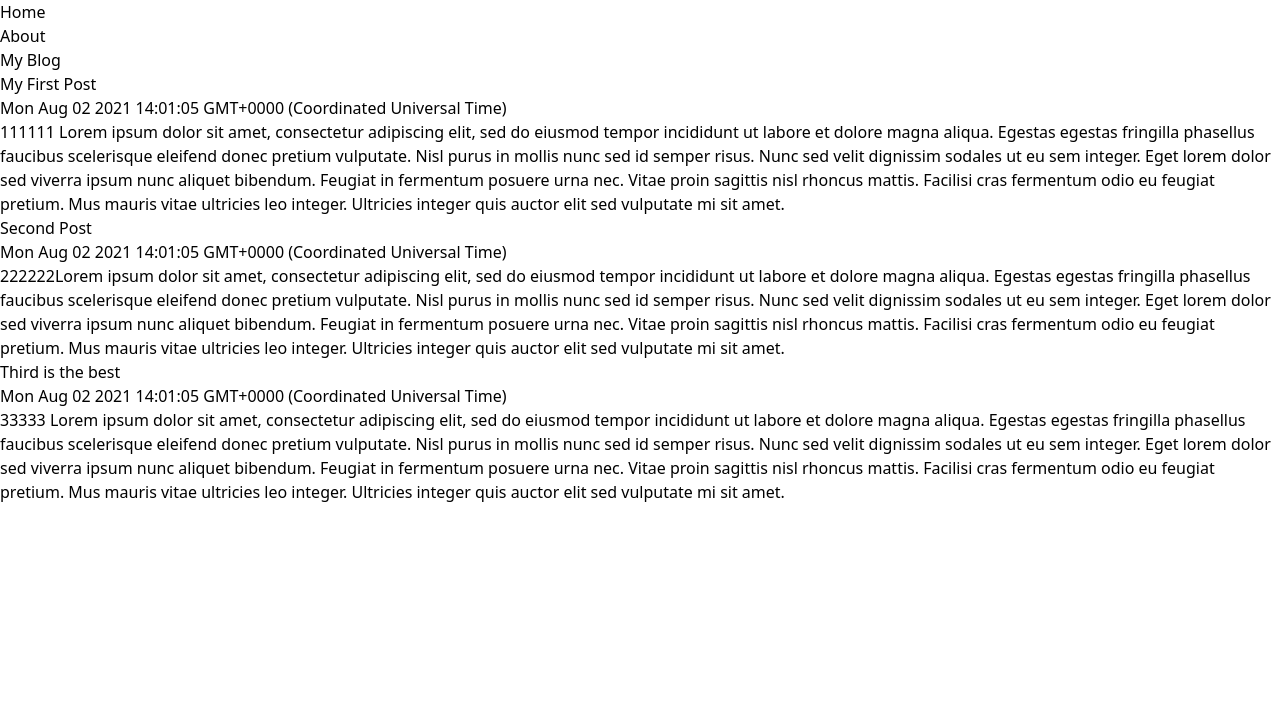
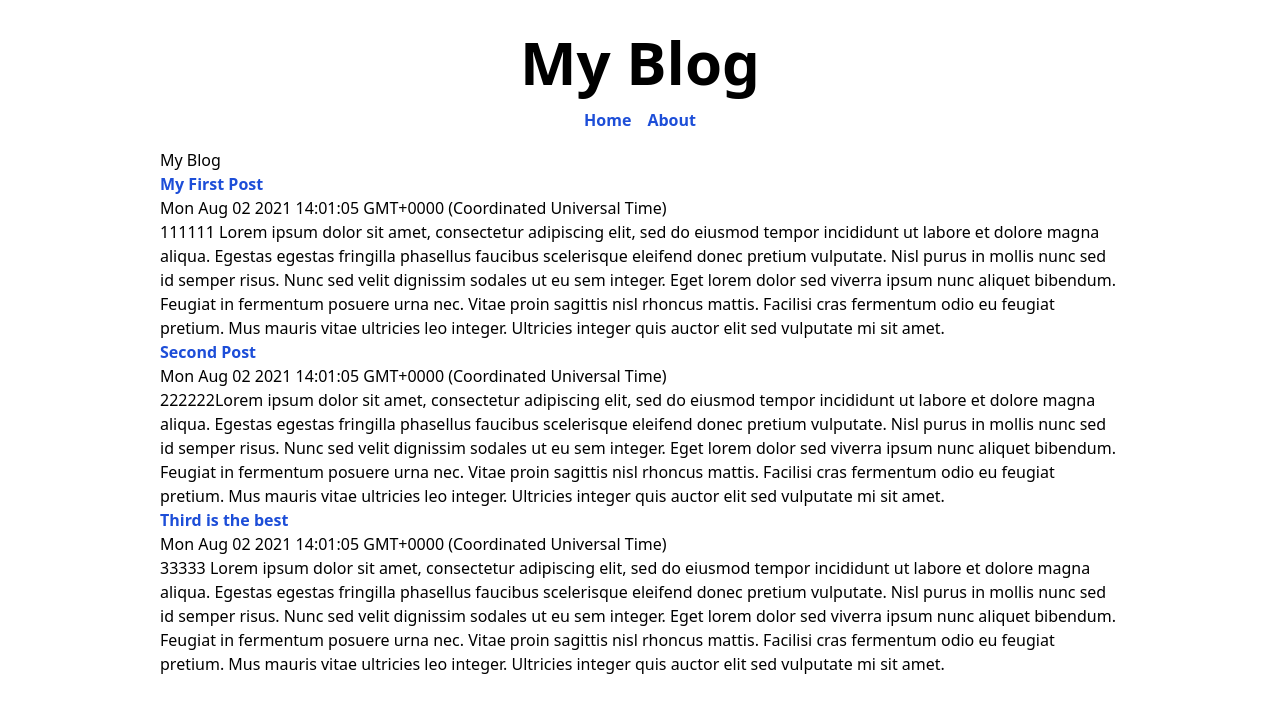
Before and after one commit to AzriZzz/nextjs-with-tailwindcss, a Next.js app: page / in a window 1280 px wide. Shown: the top 712 px of the page. Built offline with nearby package versions, Linux system fonts and the light colour scheme.

Commit message:
Make the overall layout

```diff
--- a/pages/_app.js
+++ b/pages/_app.js
@@ -1,12 +1,13 @@
 import Link from "next/link";
-
 import "../styles/globals.css";
 
 function MyApp({ Component, pageProps }) {
   return (
-    <div>
-      <nav>
-        <ul>
+    <div className="mx-auto my-8 w-9/12">
+      <header>
+        <h1 className="text-6xl font-bold text-center">My Blog</h1>
+        <nav className="my-4">
+          <ul className="flex flex-row justify-center space-x-4">
             <li>
               <Link href="/">
                 <a>Home</a>
@@ -19,6 +20,7 @@
             </li>
           </ul>
         </nav>
+      </header>
       <Component {...pageProps} />
     </div>
   );
--- a/styles/globals.css
+++ b/styles/globals.css
@@ -2,3 +2,9 @@
 @tailwind base;
 @tailwind components;
 @tailwind utilities;
+
+@layer base {
+  a {
+    @apply text-blue-700 font-semibold hover:text-blue-500;
+  }
+}
```
Lines whose indentation alone changed are shown as unchanged.
